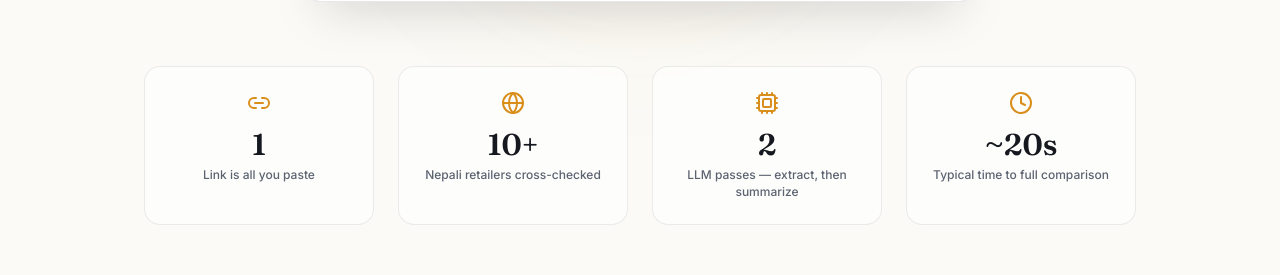
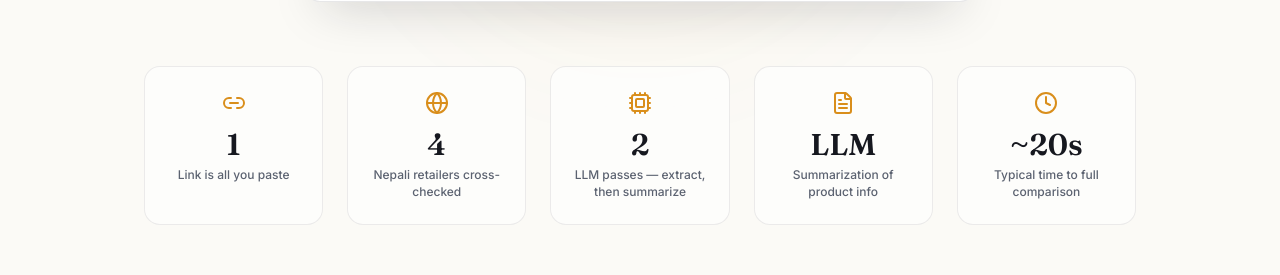
Before and after one commit to Sushantmg/ARLY, a React (Vite) app in the folder arly-frontend/: page / in a window 1280 px wide. Shown: the part 445-720 px from the top of the page. Built offline with nearby package versions, Linux system fonts and the light colour scheme; no server answers.

Commit message:
feat: add LLM summarization stat to stats strip

```diff
--- a/arly-frontend/src/components/home/Statsstrip.tsx
+++ b/arly-frontend/src/components/home/Statsstrip.tsx
@@ -1,10 +1,11 @@
 import { motion, type Variants } from 'framer-motion';
-import { Link2, Globe, Cpu, Clock } from 'lucide-react';
+import { Link2, Globe, Cpu, Clock, FileText } from 'lucide-react';
 
 const stats = [
   { icon: Link2, value: '1', label: 'Link is all you paste' },
-  { icon: Globe, value: '10+', label: 'Nepali retailers cross-checked' },
+  { icon: Globe, value: '4', label: 'Nepali retailers cross-checked' },
   { icon: Cpu, value: '2', label: 'LLM passes — extract, then summarize' },
+  { icon: FileText, value: 'LLM', label: 'Summarization of product info' },
   { icon: Clock, value: '~20s', label: 'Typical time to full comparison' },
 ];
 
@@ -25,7 +26,7 @@ export default function StatsStrip() {
       initial="hidden"
       whileInView="visible"
       viewport={{ once: true, amount: 0.4 }}
-      className="w-full max-w-5xl mx-auto grid grid-cols-2 md:grid-cols-4 gap-4 sm:gap-6 px-4"
+      className="w-full max-w-5xl mx-auto grid grid-cols-2 md:grid-cols-5 gap-4 sm:gap-6 px-4"
     >
       {stats.map(({ icon: Icon, value, label }) => (
         <motion.div
```
